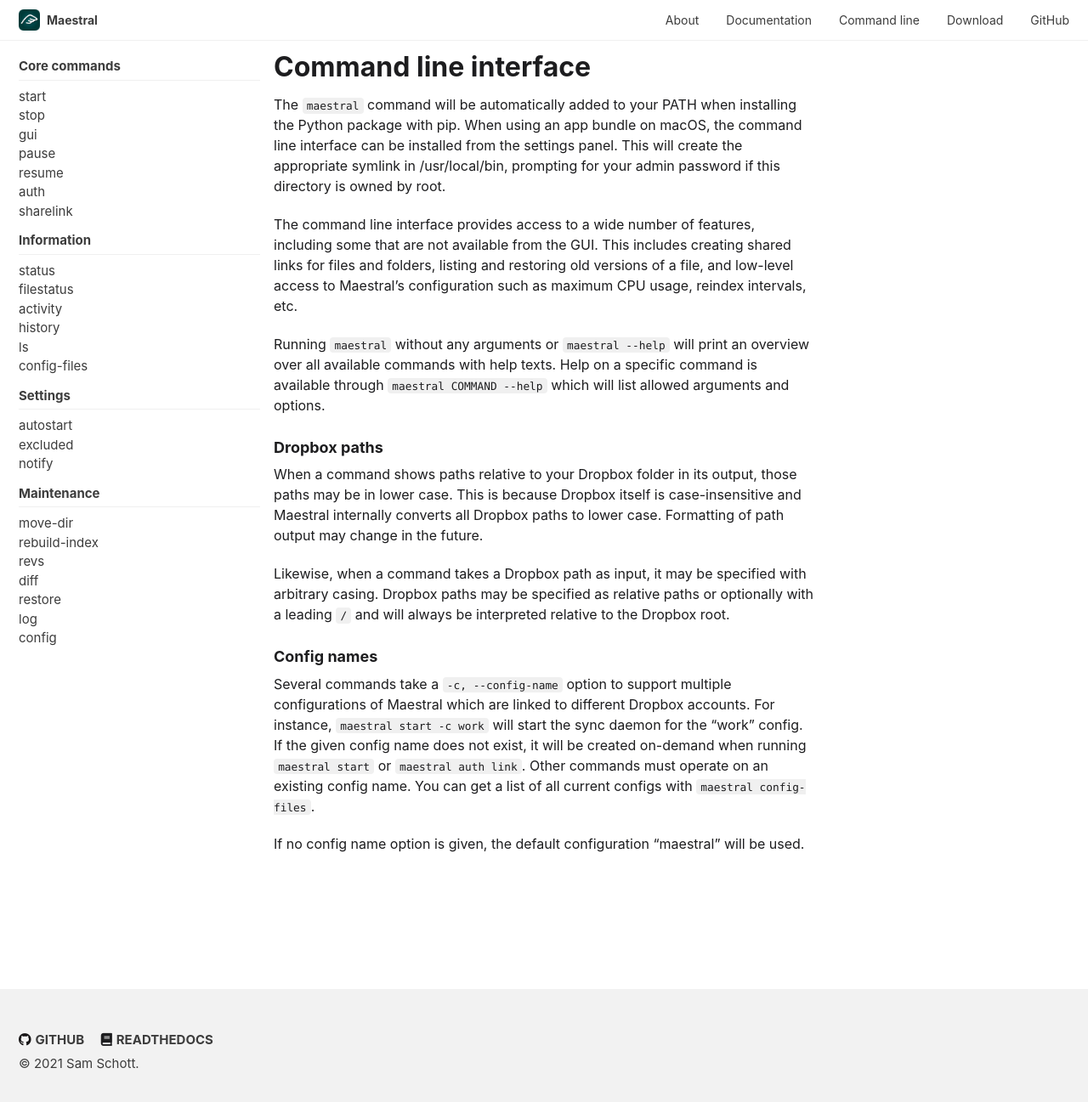
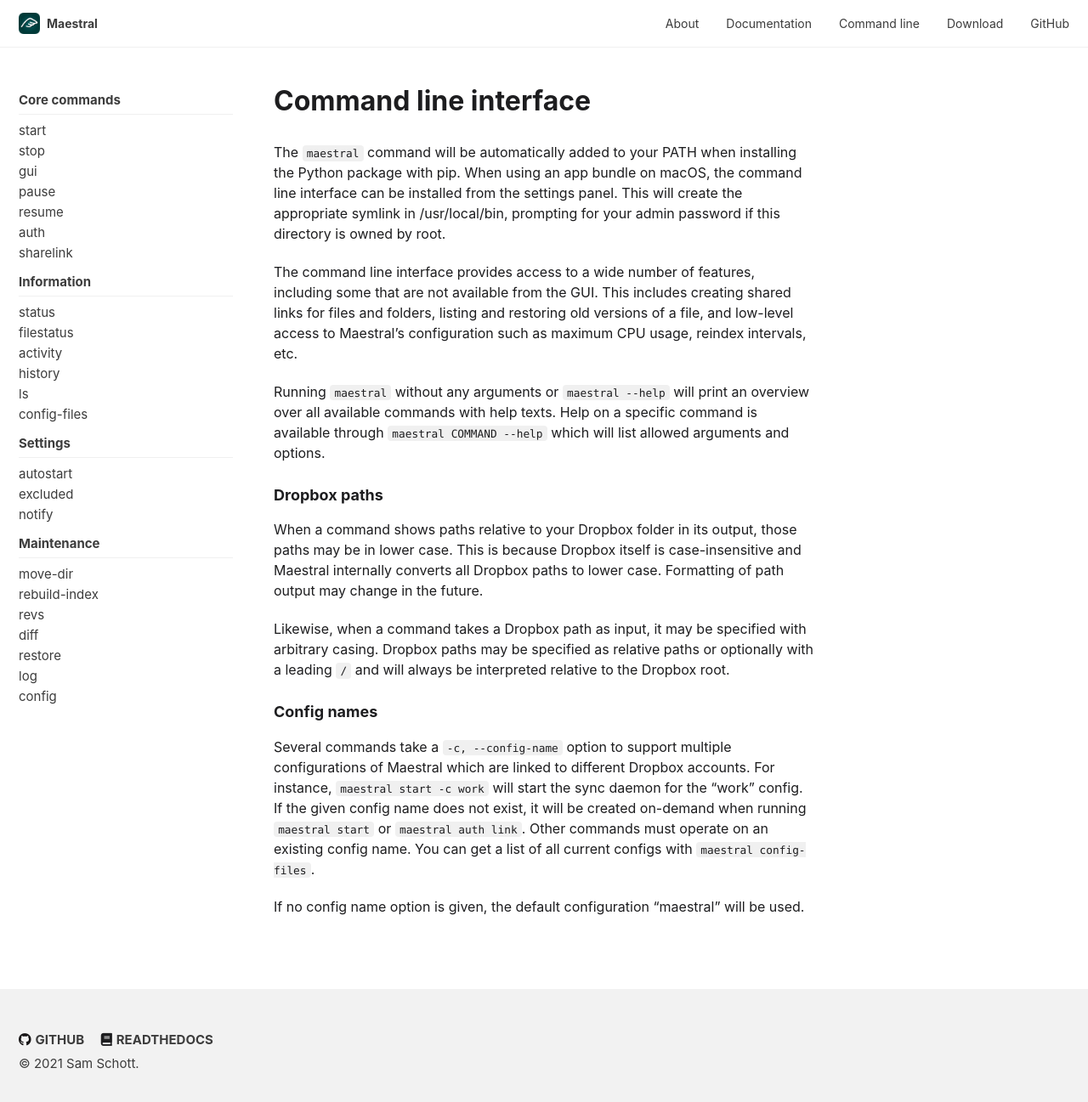
Before and after one commit to samschott/maestral, a Jekyll site: the page built from _cli_docs/cli.md, in a window 1280 px wide and 1307 px high. Shown: the top 1297 px of the window at 85% size. Built offline with Jekyll 4.4.1, drawn with Linux system fonts in a browser that asks for light colours; cached includes are drawn as plain includes.

Commit message:
adjust margins

```diff
--- a/_sass/minimal-mistakes/_base.scss
+++ b/_sass/minimal-mistakes/_base.scss
@@ -41,7 +41,7 @@ h3,
 h4,
 h5,
 h6 {
-  margin: 1.5em 0 0.5em;
+  margin: 1.5em 0 1em;
   line-height: 1.2;
   font-family: $header-font-family;
   font-weight: bold;
--- a/_sass/minimal-mistakes/_navigation.scss
+++ b/_sass/minimal-mistakes/_navigation.scss
@@ -447,6 +447,9 @@
   color: var(--masthead-link-color);
   font-size: $type-size-7;
 
+  li {
+    margin-bottom: 0.1em;
+  }
   a {
     color: var(--masthead-link-color);
   }
--- a/_sass/minimal-mistakes/_page.scss
+++ b/_sass/minimal-mistakes/_page.scss
@@ -71,7 +71,7 @@ body {
 }
 
 .page__title {
-  margin-top: 0;
+  margin-top: 1em;
   line-height: 1;
 
   & + .page__meta {
--- a/_sass/minimal-mistakes/_sidebar.scss
+++ b/_sass/minimal-mistakes/_sidebar.scss
@@ -7,14 +7,6 @@
    ========================================================================== */
 
 .sidebar {
-  @include clearfix();
-  // @include breakpoint(max-width $large) {
-  //   /* fix z-index order of follow links */
-  //   position: relative;
-  //   z-index: 10;
-  //   -webkit-transform: translate3d(0, 0, 0);
-  //   transform: translate3d(0, 0, 0);
-  // }
 
   @include breakpoint($large) {
     float: left;
@@ -32,12 +24,18 @@
   }
 
   @include breakpoint($x-large) {
-    width: calc(#{$right-sidebar-width} - 1em);
+    width: calc(#{$right-sidebar-width} - 3em);
   }
 
   > * {
-    margin-top: 1em;
+    margin-top: 3em;
     margin-bottom: 0;
+  }
+
+  @include breakpoint(max-width $large) {
+    > * {
+      margin-top: 2em;
+    }
   }
 
   h2,
--- a/_sass/minimal-mistakes/_splash.scss
+++ b/_sass/minimal-mistakes/_splash.scss
@@ -14,8 +14,8 @@
     margin: auto;
 
     h1, h2 {
-        padding-top: 1em !important;
-        padding-bottom: 0.5em !important;
+        margin-top: 1.5em !important;
+        margin-bottom: 1em !important;
         border-style: none !important;
     }
 
--- a/_sass/minimal-mistakes/_variables.scss
+++ b/_sass/minimal-mistakes/_variables.scss
@@ -215,7 +215,7 @@ $right-sidebar-width-narrow: 200px;
 $border-radius: 10px;
 $box-shadow: 0 1px 1px rgba(0, 0, 0, 0.125);
 $nav-height: 25px;
-$nav-padding: 11px;
+$nav-padding: 15px;
 $effective-navbar-height: calc(#{$nav-height + 2 * $nav-padding} + env(safe-area-inset-top, 0px));
 $navbar-breakpoint: 800px;
 $nav-transition:
```
